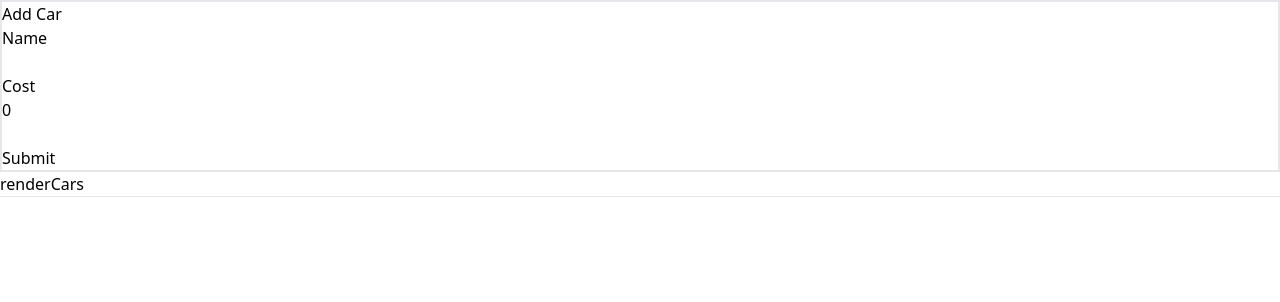
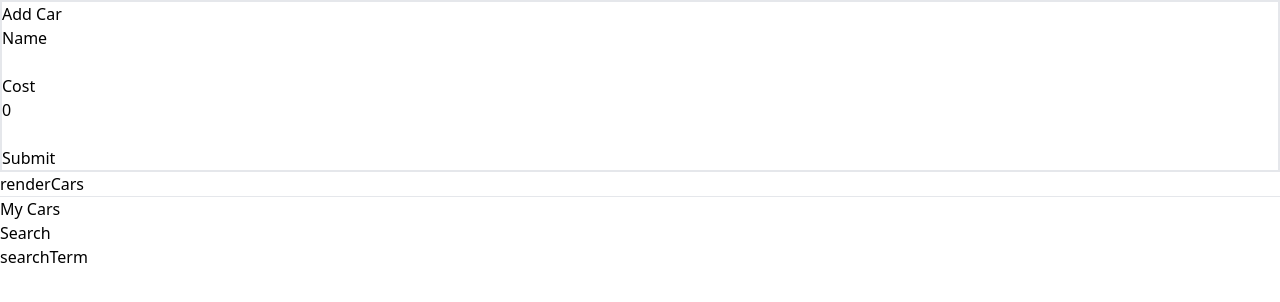
Before and after one commit to aws753951/react-practice, a React (Create React App) app: page / in a window 1280 px wide. Shown: the top 302 px of the page. Built offline with nearby package versions, Linux system fonts and the light colour scheme.

Commit message:
search term with filter in useSelector

```diff
--- a/src/App.js
+++ b/src/App.js
@@ -1,10 +1,12 @@
 import CarForm from "./components/CarForm";
 import CarList from "./components/CarList";
+import CarSearch from "./components/CarSearch";
 const App = () => {
     return (
         <div>
             <CarForm />
             <CarList />
+            <CarSearch />
         </div>
     );
 };
--- a/src/components/CarList.js
+++ b/src/components/CarList.js
@@ -2,11 +2,14 @@ import { useSelector, useDispatch } from "react-redux";
 import { removeCar } from "../store";
 const CarList = () => {
     const dispatch = useDispatch();
-    const cars = useSelector((state) => state.cars.data);
+    const cars = useSelector(({ cars: { searchTerm, data } }) => {
+        return data.filter(
+            (car) => car.name.toLowerCase().includes(searchTerm.toLowerCase()) // includes("") 則都會包含
+        );
+    });
 
     // 搭配 renderCar，每次iterate時投入car
     const handleDeleteCar = (car) => {
-        console.log(car.id);
         dispatch(removeCar(car.id));
     };
     const renderCars = cars.map((car) => {
--- /dev/null
+++ b/src/components/CarSearch.js
@@ -0,0 +1,29 @@
+import { useSelector, useDispatch } from "react-redux";
+import { changeSearchTerm } from "../store";
+const CarSearch = () => {
+    const dispatch = useDispatch();
+
+    const searchTerm = useSelector((state) => {
+        return state.cars.searchTerm;
+    });
+
+    const handleSearchTermChange = (e) => {
+        dispatch(changeSearchTerm(e.target.value));
+    };
+    return (
+        <div>
+            <h3>My Cars</h3>
+            <div>
+                <label>Search</label>
+                <div>searchTerm</div>
+                <input
+                    className="input"
+                    value={searchTerm}
+                    onChange={handleSearchTermChange}
+                />
+            </div>
+        </div>
+    );
+};
+
+export default CarSearch;
```
